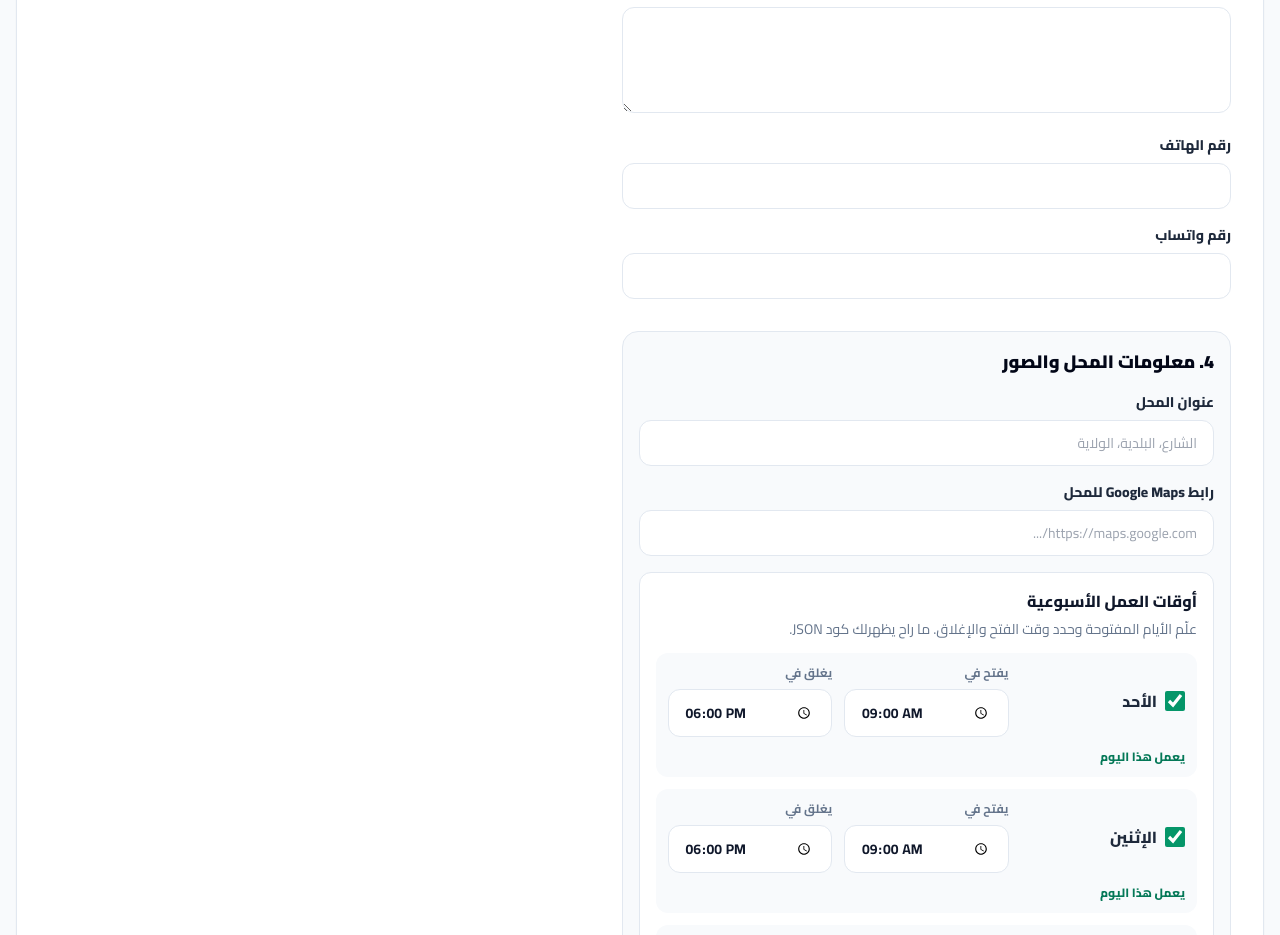
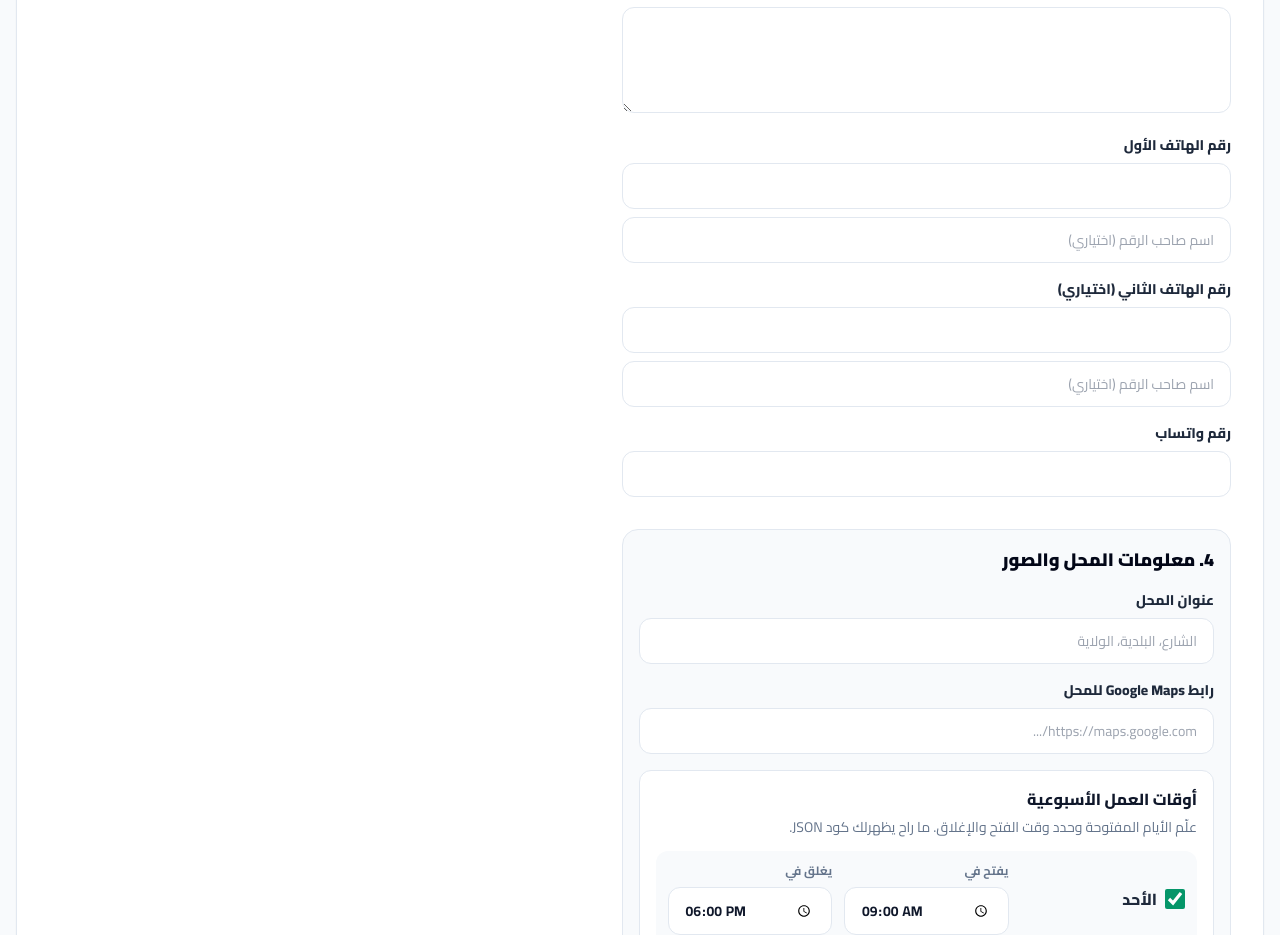
Before and after one commit to tt246076-star/smart-digital-platform, a Next.js app: page /pages/new in a window 1280 px wide. Shown: the part 1660-2595 px from the top of the page. Built offline with nearby package versions, Linux system fonts and the light colour scheme; no server answers.

Commit message:
feat: support two optional named contact numbers

```diff
--- a/app/pages/[id]/edit/editor.tsx
+++ b/app/pages/[id]/edit/editor.tsx
@@ -13,7 +13,7 @@ type PageData = {
   phone: string; whatsapp: string; logo_url: string; instagram_url: string; facebook_url: string;
   tiktok_url: string; youtube_url: string; custom_links: { label: string; url: string }[] | null;
   template: string | null; theme: string | null; seo_title: string | null; seo_description: string | null;
-  sections: { theme_primary?: string; theme_mode?: string; address?: string; map_url?: string; hours?: string; card_color?: string; accent_color?: string; panel_color?: string; round_image_url?: string; cover_image_url?: string; gallery?: string[] } | null;
+  sections: { theme_primary?: string; theme_mode?: string; address?: string; map_url?: string; hours?: string; card_color?: string; accent_color?: string; panel_color?: string; round_image_url?: string; cover_image_url?: string; gallery?: string[]; contact_numbers?: { phone: string; name?: string }[] } | null;
 };
 
 const templates = [
@@ -53,6 +53,10 @@ export default function LandingPageEditor({ page, maxGalleryImages = 2, maxGalle
   const [headline, setHeadline] = useState(page.headline || "");
   const [description, setDescription] = useState(page.description || "");
   const [phone, setPhone] = useState(page.phone || "");
+  const initialContacts = Array.isArray(page.sections?.contact_numbers) ? page.sections.contact_numbers : [];
+  const [phoneName1, setPhoneName1] = useState(initialContacts[0]?.name || "");
+  const [phone2, setPhone2] = useState(initialContacts[1]?.phone || "");
+  const [phoneName2, setPhoneName2] = useState(initialContacts[1]?.name || "");
   const [previewMode, setPreviewMode] = useState<"mobile" | "desktop">("desktop");
   const [seoTitle, setSeoTitle] = useState(page.seo_title || "");
   const [seoDescription, setSeoDescription] = useState(page.seo_description || "");
@@ -67,7 +71,7 @@ export default function LandingPageEditor({ page, maxGalleryImages = 2, maxGalle
   const [gallery, setGallery] = useState<string[]>(Array.isArray(initialSections.gallery) ? initialSections.gallery.slice(0, maxGalleryImages) : []);
   const [removedImageUrls, setRemovedImageUrls] = useState<string[]>([]);
   function markImageRemoved(url: string) { if (url) setRemovedImageUrls((old) => old.includes(url) ? old : [...old, url]); }
-  const sectionsJson = JSON.stringify({address,map_url:mapUrl,hours:JSON.stringify(hours),theme_primary:primary,theme_mode:mode,round_image_url:roundImageUrl,cover_image_url:coverImageUrl,gallery});
+  const sectionsJson = JSON.stringify({address,map_url:mapUrl,hours:JSON.stringify(hours),theme_primary:primary,theme_mode:mode,round_image_url:roundImageUrl,cover_image_url:coverImageUrl,gallery,contact_numbers:[{phone,name:phoneName1},{phone:phone2,name:phoneName2}]});
   const activeDef = THEMES.find((item) => item.id === theme) || THEMES[0];
   const resolved = resolveTheme(theme, primary || undefined, mode || undefined);
   const vars = themeVars(resolved);
@@ -149,7 +153,8 @@ export default function LandingPageEditor({ page, maxGalleryImages = 2, maxGalle
         <div><label className={label} htmlFor="business_name">اسم النشاط *</label><input className={field} id="business_name" name="business_name" value={business} onChange={(e) => setBusiness(e.target.value)} required maxLength={100} /></div>
         <div><label className={label} htmlFor="headline">العنوان الرئيسي</label><input className={field} id="headline" name="headline" value={headline} onChange={(e) => setHeadline(e.target.value)} maxLength={140} placeholder="مثال: اختيارات مميزة تناسبك" /></div>
         <div><label className={label} htmlFor="description">وصف النشاط</label><textarea className={field} id="description" name="description" rows={4} value={description} onChange={(e) => setDescription(e.target.value)} maxLength={1000} /></div>
-        <div><label className={label} htmlFor="phone">رقم الهاتف</label><input className={field} id="phone" name="phone" type="tel" dir="ltr" value={phone} onChange={(e) => setPhone(e.target.value)} maxLength={30} /></div>
+        <div><label className={label} htmlFor="phone">رقم الهاتف الأول</label><input className={field} id="phone" name="phone" type="tel" dir="ltr" value={phone} onChange={(e) => setPhone(e.target.value)} maxLength={30} /><input className={field} aria-label="اسم صاحب الرقم الأول (اختياري)" placeholder="اسم صاحب الرقم (اختياري)" value={phoneName1} onChange={(e)=>setPhoneName1(e.target.value)} maxLength={40}/></div>
+        <div><label className={label} htmlFor="phone2">رقم الهاتف الثاني (اختياري)</label><input className={field} id="phone2" name="phone2" type="tel" dir="ltr" value={phone2} onChange={(e)=>setPhone2(e.target.value)} maxLength={30}/><input className={field} aria-label="اسم صاحب الرقم الثاني (اختياري)" placeholder="اسم صاحب الرقم (اختياري)" value={phoneName2} onChange={(e)=>setPhoneName2(e.target.value)} maxLength={40}/></div>
         <div><label className={label} htmlFor="whatsapp">رقم واتساب</label><input className={field} id="whatsapp" name="whatsapp" type="tel" dir="ltr" defaultValue={page.whatsapp} maxLength={30} /></div>
       </section>
       <section className="space-y-4 rounded-2xl border border-slate-200 bg-slate-50 p-4">
```
